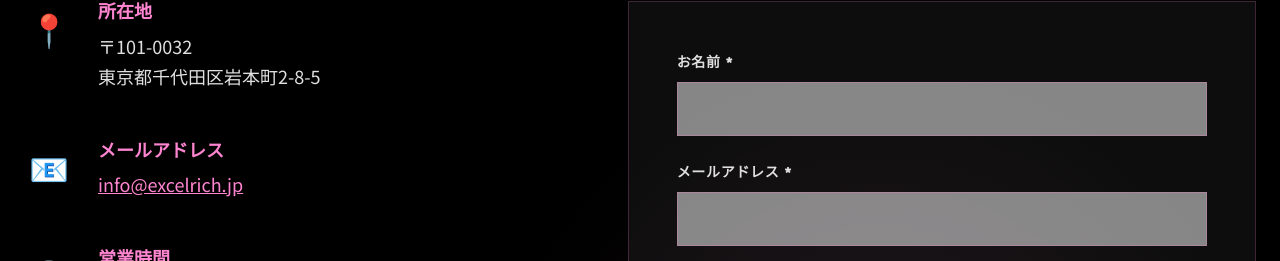
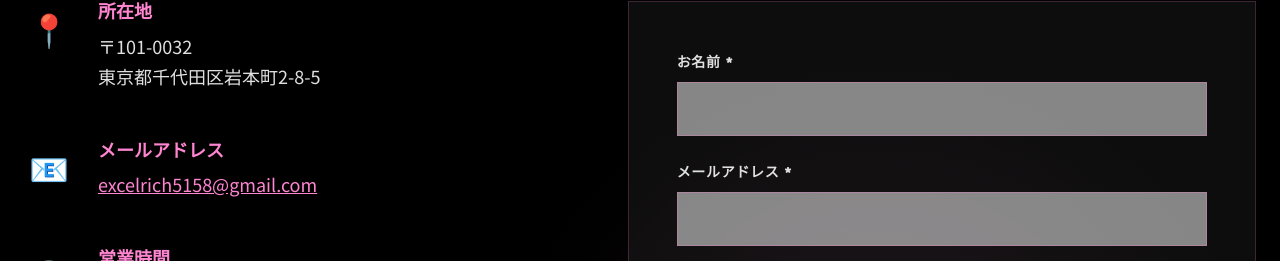
Before and after one commit to takeuchikg414/ExcelRich, a plain HTML site: page index.html in a window 1280 px wide. Shown: the part 6160-6421 px from the top of the page. Drawn offline with Linux system fonts and the light colour scheme.

Commit message:
Update index.html

```diff
--- a/index.html
+++ b/index.html
@@ -288,7 +288,7 @@
                         <div class="contact-icon">📧</div>
                         <div>
                             <h4 data-i18n="contact.email.title">メールアドレス</h4>
-                            <p><a href="mailto:info@excelrich.jp">info@excelrich.jp</a></p>
+                            <p><a href="mailto:excelrich5158@gmail.com">excelrich5158@gmail.com</a></p>
                         </div>
                     </div>
 
```
